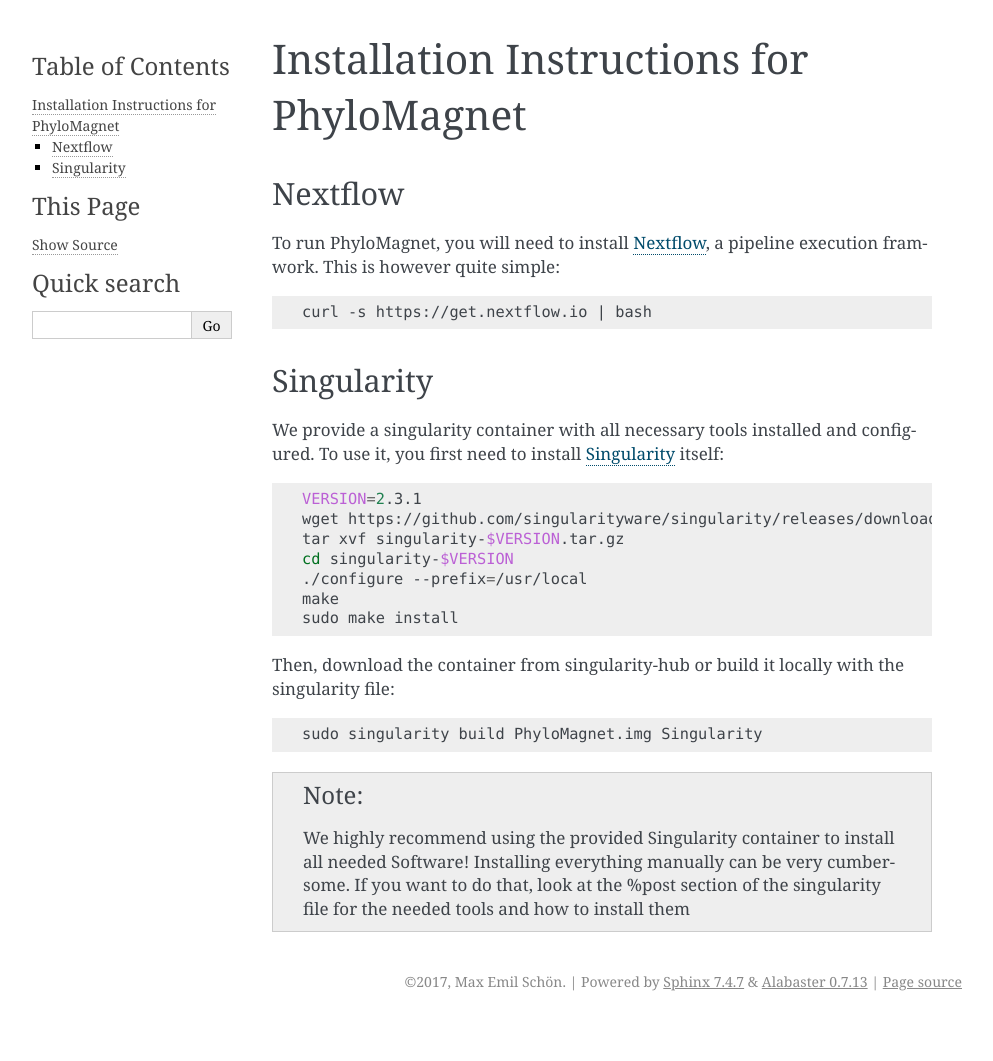
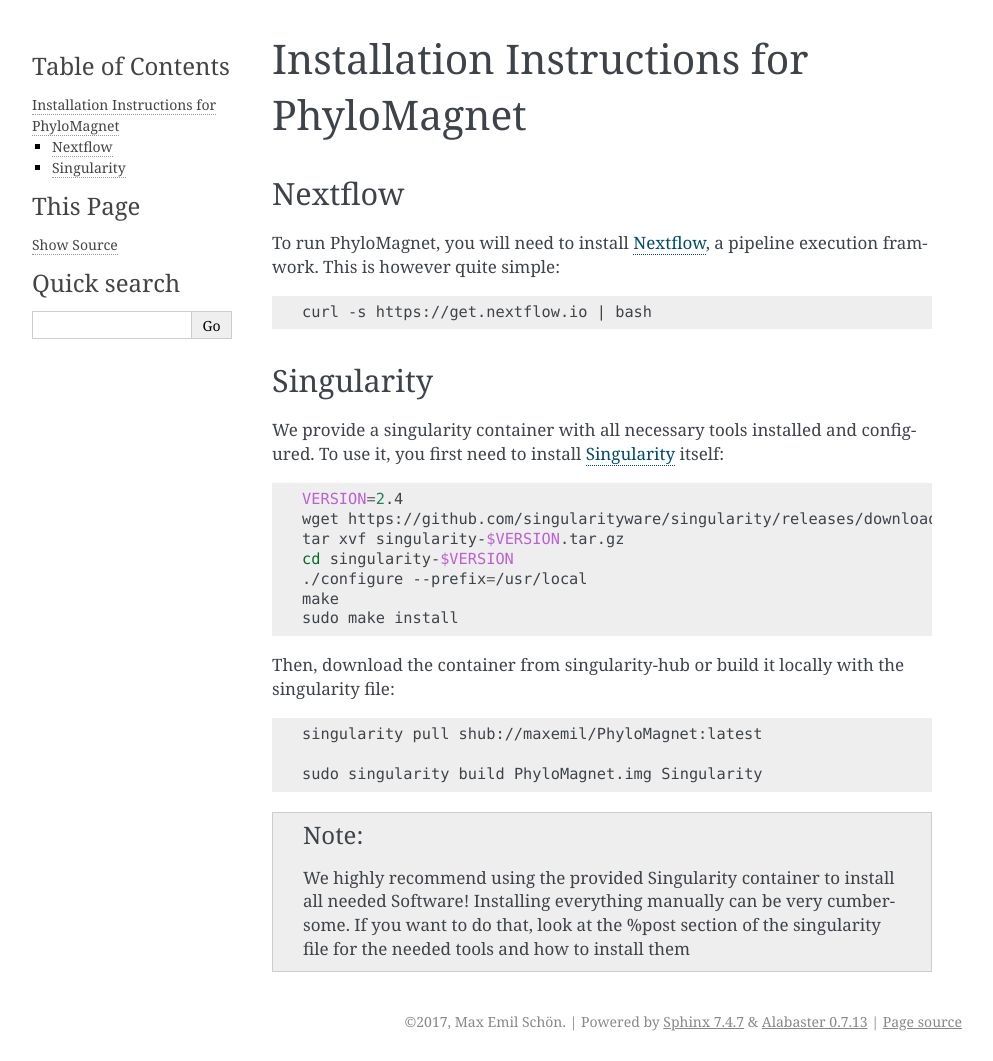
Before and after one commit to maxemil/PhyloMagnet, a Sphinx documentation site: the page built from docs/contents/installation.rst, in a window 1280 px wide. Shown: the whole page, without its empty margins (148-1141 px from the left). Built offline with Sphinx 7.4.7, drawn with Linux system fonts in a browser that asks for light colours; before the commit the page ends 1021 px from its top, so only the background shows below that.

Commit message:
update information on singularity version and pulling from singularity-hub

```diff
--- a/docs/contents/installation.rst
+++ b/docs/contents/installation.rst
@@ -15,7 +15,7 @@
 
 .. code-block:: bash
 
-  VERSION=2.3.1
+  VERSION=2.4
   wget https://github.com/singularityware/singularity/releases/download/$VERSION/singularity-$VERSION.tar.gz
   tar xvf singularity-$VERSION.tar.gz
   cd singularity-$VERSION
@@ -28,6 +28,8 @@
 
 .. code-block:: bash
 
+  singularity pull shub://maxemil/PhyloMagnet:latest
+
   sudo singularity build PhyloMagnet.img Singularity
 
 .. note::
```
